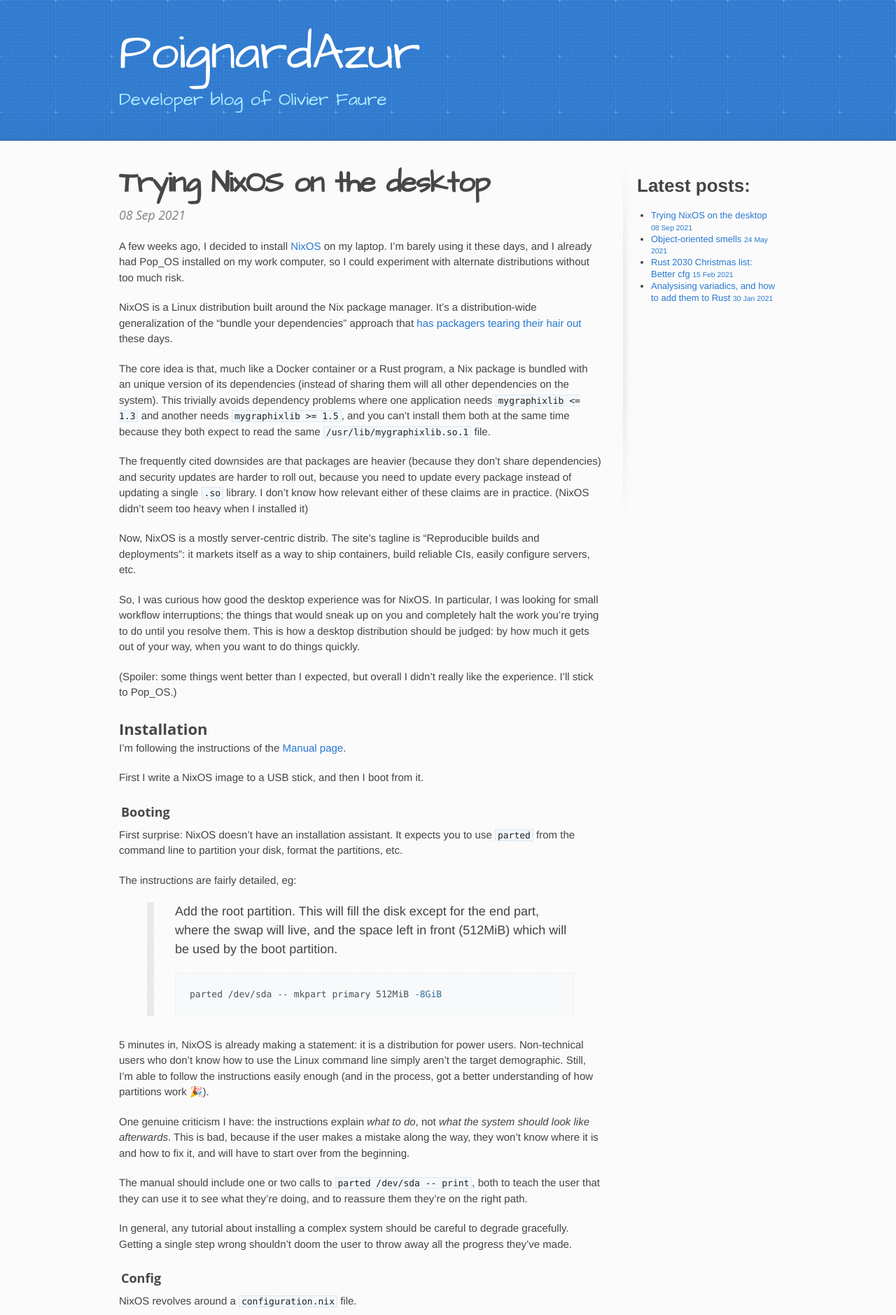
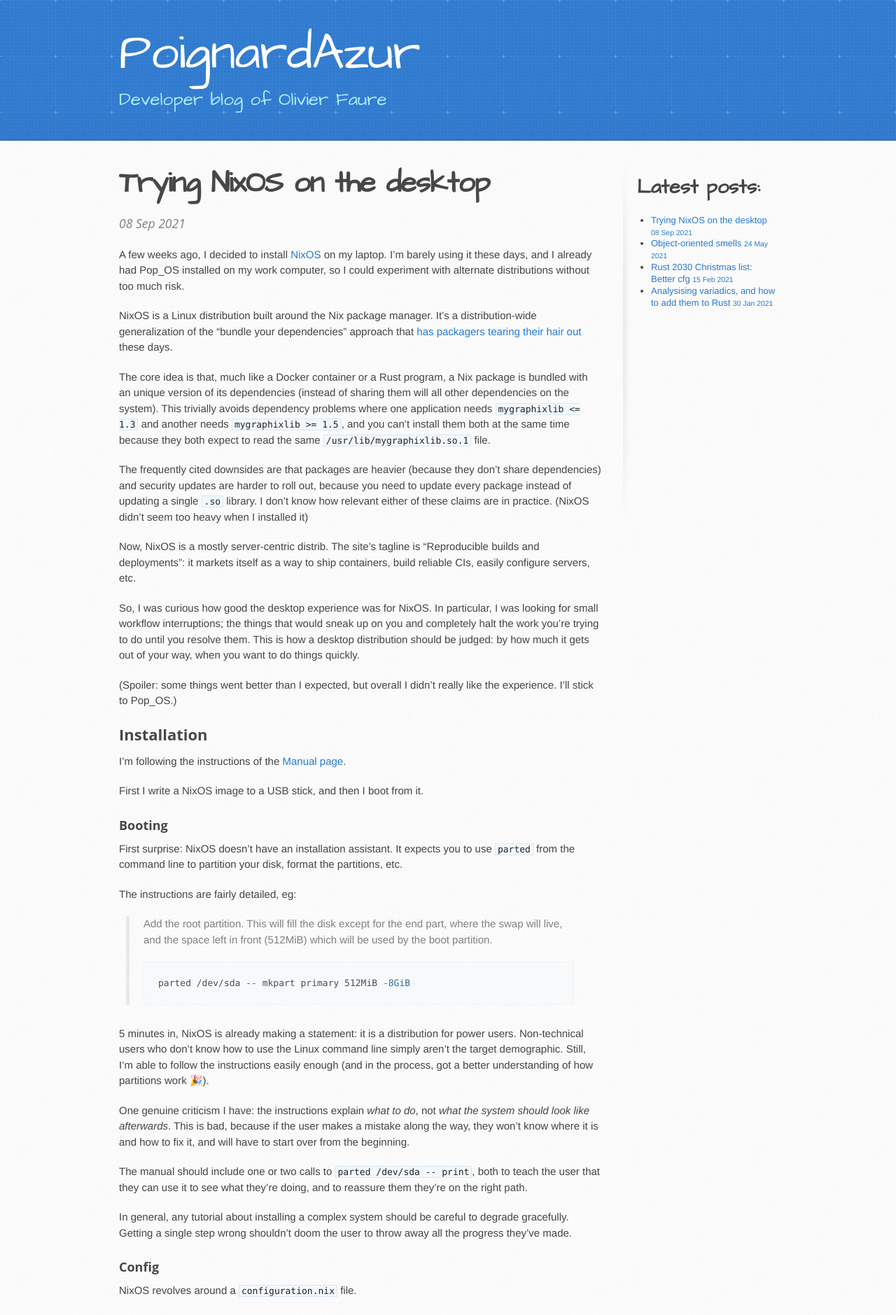
Before and after one commit to PoignardAzur/poignardazur.github.io, a Jekyll site: the page built from _posts/2021-09-08-nixos-post-mortem.md, in a window 1280 px wide. Shown: the top 1879 px of the page at 70% size. Built offline with Jekyll 4.4.1, drawn with Linux system fonts in a browser that asks for light colours.

Commit message:
Fix spacing issues in article style

```diff
--- a/stylesheets/stylesheet.css
+++ b/stylesheets/stylesheet.css
@@ -503,6 +503,11 @@
   background: transparent url(../images/sidebar-bg.jpg) 0 0 no-repeat;
 }
 
+aside h1 {
+  font-family: 'Architects Daughter', 'Helvetica Neue', Helvetica, Arial, serif;
+  font-size: 2.2em;
+}
+
 #downloads {
   margin-bottom: 40px;
 }
@@ -573,14 +578,13 @@
 
 /* ARTICLE LIST STYLES */
 
-#main-content article h2 {
+#main-content article h2.post-title {
   margin-top: 1.5rem;
   margin-bottom: 0;
   font-family: 'Open Sans', 'Helvetica Neue', Helvetica, Arial, sans-serif;
   font-size: 22px;
   font-weight: bold;
   color: #474747;
-  text-indent: 0;
 }
 
 #main-content article time.post-date {
@@ -596,7 +600,7 @@
 
 #main-content h1 {
   margin-top: 0;
-  margin-bottom: 0;
+  margin-bottom: 12px;
   font-family: 'Architects Daughter', 'Helvetica Neue', Helvetica, Arial, serif;
   font-size: 2.8em;
   font-weight: 800;
@@ -614,41 +618,35 @@
 
 
 #main-content h2 {
-  margin-bottom: 8px;
+  margin-bottom: 0.5em;
   font-family: 'Open Sans', 'Helvetica Neue', Helvetica, Arial, sans-serif;
   font-size: 22px;
   font-weight: bold;
   color: #474747;
-  text-indent: 4px;
 }
 
 #main-content h3 {
   margin-top: 24px;
-  margin-bottom: 8px;
+  margin-bottom: 0.5em;
   font-family: 'Open Sans', 'Helvetica Neue', Helvetica, Arial, sans-serif;
   font-size: 18px;
   font-weight: bold;
   color: #474747;
-  text-indent: 3px;
 }
 
-
 #main-content h4 {
-  margin-bottom: 8px;
+  margin-bottom: 0.5em;
   font-family: 'Open Sans', 'Helvetica Neue', Helvetica, Arial, sans-serif;
   font-size: 15px;
   font-weight: bold;
   color: #474747;
-  text-indent: 3px;
 }
 
-
 #main-content h5 {
-  margin-bottom: 8px;
+  margin-bottom: 0.5em;
   font-family: 'Open Sans', 'Helvetica Neue', Helvetica, Arial, sans-serif;
   font-size: 14px;
   color: #474747;
-  text-indent: 3px;
 }
 
 #main-content h6 {
@@ -656,7 +654,6 @@
   font-family: 'Open Sans', 'Helvetica Neue', Helvetica, Arial, sans-serif;
   font-size: .8em;
   color: #474747;
-  text-indent: 3px;
 }
 
 p {
@@ -672,10 +669,11 @@
 }
 
 blockquote {
-  padding: 0 0 0 30px;
+  color: #808080;
+  padding: 0 0 0 20px;
+  margin-left: 10px;
   margin-bottom: 20px;
-  font-size: 1.2em;
-  border-left: 10px solid #e9e9e9;
+  border-left: 5px solid #e9e9e9;
 }
 
 ul {
@@ -817,7 +815,7 @@
     background-image: none;
     border-top: solid 1px #ddd;
   }
-  aside#sidebar a.button {
+  aside.related {
     display: none;
   }
 }
```
